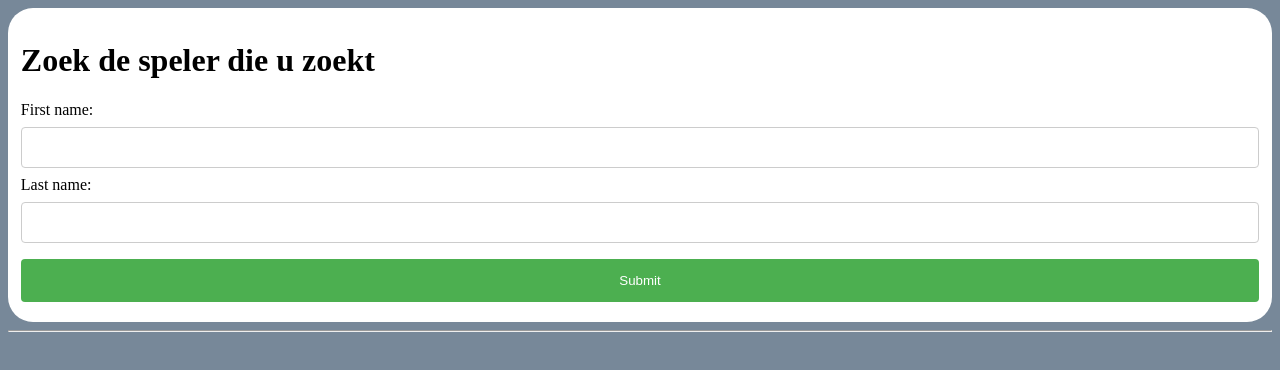
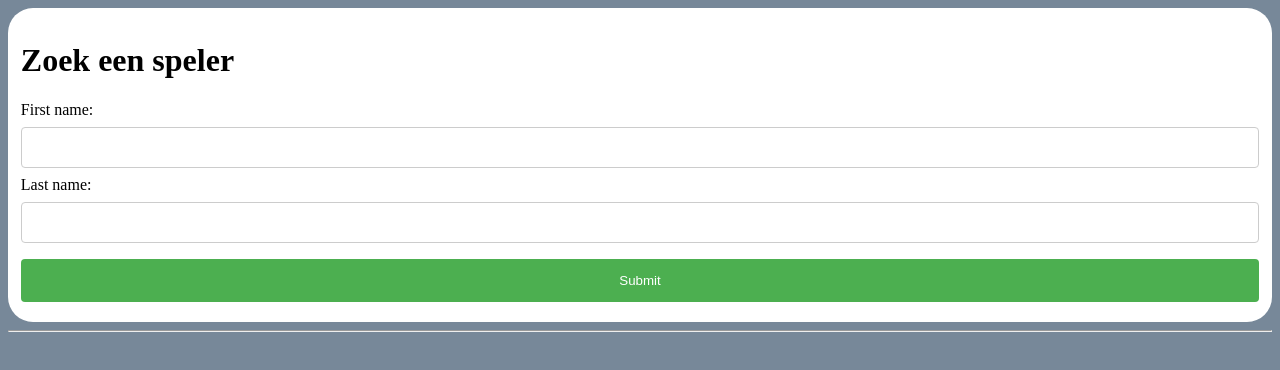
Before and after one commit to Robin-Smits/fp2-api, a plain HTML site: page index.html in a window 1280 px wide. Drawn offline with Linux system fonts and the light colour scheme.

Commit message:
fix text

```diff
--- a/index.html
+++ b/index.html
@@ -14,7 +14,7 @@
 <body>
     <div>
         <header class="header">
-            <h1>Zoek de speler die u zoekt</h1>
+            <h1>Zoek een speler</h1>
                 <label for="fname">First name:</label><br>
                 <input type="text" id="fname" name="fname"><br>
                 <label for="lname">Last name:</label><br>
```
